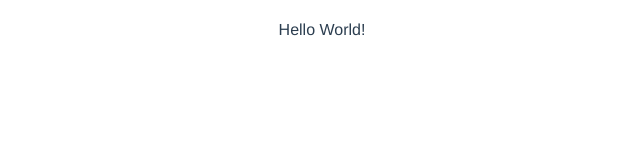
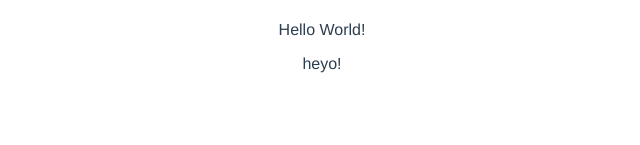
Before and after one commit to def-end-icecream/student_portal, a Vue app: page / in a window 1280 px wide. Shown: the part 145-290 px from the top of the page, without its empty margins (318-958 px from the left). Built offline with nearby package versions, Linux system fonts and the light colour scheme; the HTML template or start-up script is replaced by a standard one.

Commit message:
adds heyo

```diff
--- a/src/views/Home.vue
+++ b/src/views/Home.vue
@@ -2,6 +2,7 @@
   <div class="home">
     <h1>{{ message }}</h1>
     <p>Hello World!</p>
+    <p>heyo!</p>
   </div>
 </template>
 
```
